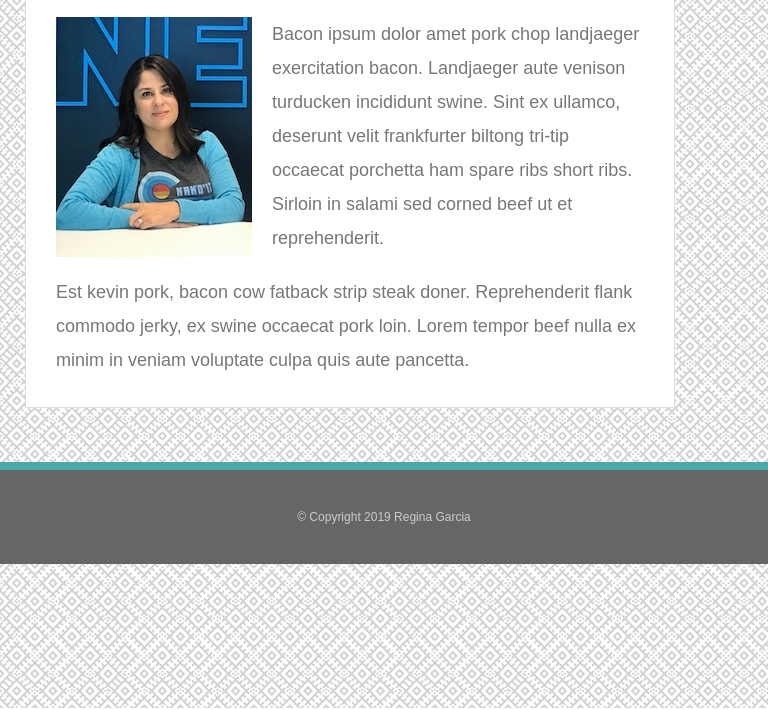
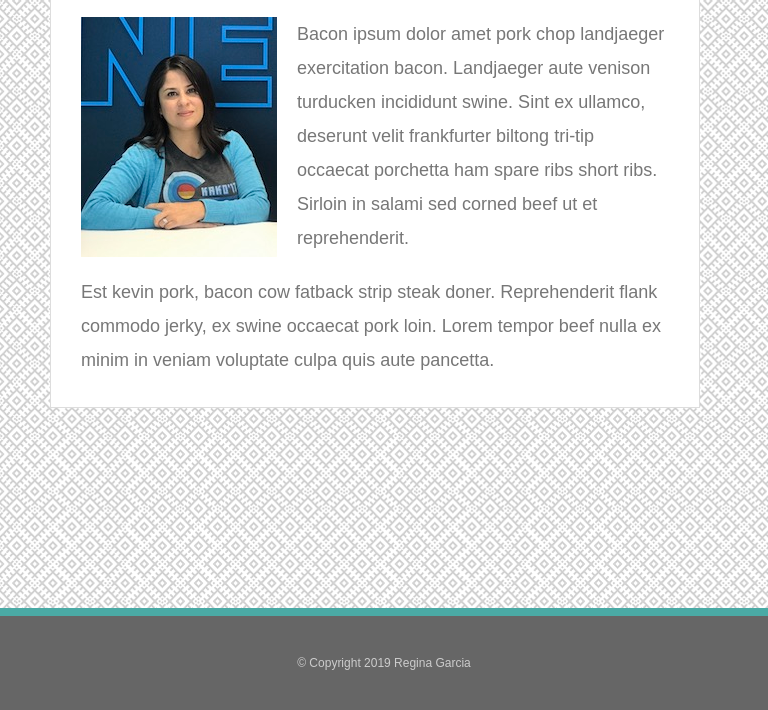
Before and after one commit to regina7361/Responsive-Portfolio, a plain HTML site: page index.html in a window 768 px wide. Shown: the part 236-946 px from the top of the page. Drawn offline with Linux system fonts and the light colour scheme; files whose address does not match are found by name.

Commit message:
minor updates

```diff
--- a/assets/css/style.css
+++ b/assets/css/style.css
@@ -252,7 +252,7 @@ input[type=submit] {
 @media screen and (min-width: 641px) and (max-width: 768px) {
     footer
     {
-        position: fixed;
+        position: static;
         bottom: 0;
     }
 }
@@ -275,19 +275,19 @@ input[type=submit] {
     .main-container
     {
         margin-left: 50px;
-        margin-bottom: 300px;
+        margin-bottom: 200px;
     }
 }
 
 /* Large Screens*/
-@media screen and (max-width: 980px) {
+@media screen and (min-width:769px) and (max-width: 980px) {
     main, body, .nav, .bio, container
     {
         width: 100%;
     }
 }
 
-@media screen and (max-width: 980px) {
+@media screen and (min-width:769px) and (max-width: 980px) {
     footer
     {
         position: fixed;
@@ -296,7 +296,7 @@ input[type=submit] {
     }
 }
 
-@media screen and (max-width: 980px) {
+@media screen and (min-width:769px) and (max-width: 980px) {
     #logo, .main-container
     {
         margin-left: 25px;
```
